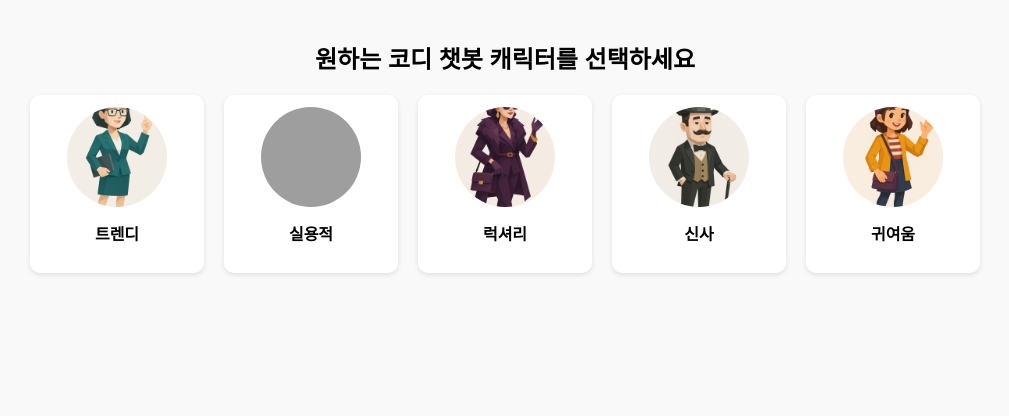
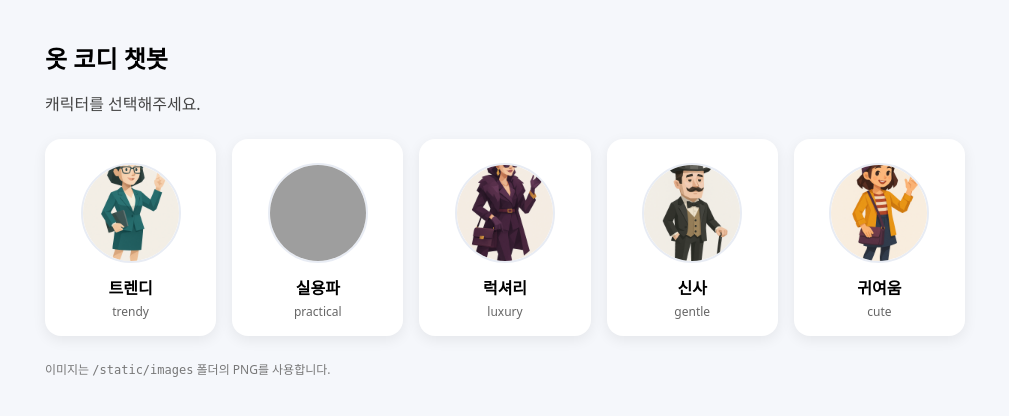
Before and after one commit to hjh-0917/weather_chatbot, a Flask app: page / in a window 1280 px wide. Shown: the top 416 px of the page, without its empty margins (135-1144 px from the left). Run offline with Flask 3, Linux system fonts and the light colour scheme; grey boxes are pictures that could not be loaded.

Commit message:
JSON 기반 추천(캐릭터/성별/나이/날씨/피부톤/체형) 반영 및 UI 업데이트

```diff
--- a/app.py
+++ b/app.py
@@ -1,104 +1,314 @@
-from flask import Flask, render_template, request, session, jsonify
 import os
 import json
+from pathlib import Path
+from flask import Flask, render_template, request, session, jsonify
 import requests
 
 app = Flask(__name__)
-app.secret_key = "your_secret_key"
 
-# 캐릭터 설정
-characters = {
+# 세션용 시크릿키
+app.secret_key = os.environ.get("SECRET_KEY", "dev-secret")
+
+# OpenWeatherMap
+OPENWEATHER_API_KEY = os.environ.get("OPENWEATHER_API_KEY", "").strip()
+
+# 한글 도시명 → 영문 도시명 (없으면 입력값 그대로 시도)
+KOR_TO_ENG_CITY = {
+    "서울": "Seoul", "부산": "Busan", "대구": "Daegu", "인천": "Incheon",
+    "광주": "Gwangju", "대전": "Daejeon", "울산": "Ulsan", "세종": "Sejong",
+    "경기": "Gyeonggi-do", "강원": "Gangwon-do", "충북": "Chungcheongbuk-do",
+    "충남": "Chungcheongnam-do", "전북": "Jeollabuk-do", "전남": "Jeollanam-do",
+    "경북": "Gyeongsangbuk-do", "경남": "Gyeongsangnam-do", "제주": "Jeju"
+}
+
+# 캐릭터 표기
+PERSONA_LABEL = {
     "trendy": "트렌디",
-    "practical": "실용적",
+    "practical": "실용파",
     "luxury": "럭셔리",
     "gentle": "신사",
     "cute": "귀여움"
 }
 
-# ✅ 날씨 API
-API_KEY = os.environ.get("OPENWEATHER_API_KEY")
+# 캐릭터 이미지 파일명
+PERSONA_IMAGE = {
+    "trendy": "trendy.png",
+    "practical": "practical.png",
+    "luxury": "luxury.png",
+    "gentle": "gentle.png",
+    "cute": "cute.png"
+}
 
-def get_weather_condition(city):
-    url = f"http://api.openweathermap.org/data/2.5/weather?q={city}&appid={API_KEY}&units=metric&lang=kr"
-    response = requests.get(url)
-    if response.status_code != 200:
+# JSON 데이터 루트 경로
+JSON_ROOT = Path(__file__).parent / "JSON"
+
+# 대화 진행 단계 정의
+STEPS = ["location", "gender", "age", "skin_tone", "body_shape"]
+
+def normalize_gender(text: str) -> str:
+    t = text.strip().lower()
+    if t in ["남", "남자", "male", "m", "boy"]:
+        return "male"
+    if t in ["여", "여자", "female", "f", "girl"]:
+        return "female"
+    return ""
+
+def age_to_label_and_dir(age: int, gender: str):
+    """
+    나이 → JSON 디렉터리/라벨 매핑
+    - 10~19 : teen_{gender} / "10대"
+    - 20~29 : twenties_{gender} / "20대"
+    - 그 외  : 가장 가까운(20대)로 폴백
+    """
+    if age <= 19:
+        return f"teen_{gender}", "10대"
+    if 20 <= age <= 29:
+        return f"twenties_{gender}", "20대"
+    # 폴백 (현재 teen, twenties만 있다고 했으니 20대로 통일)
+    return f"twenties_{gender}", "20대"
+
+def temp_to_category(temp_c: float) -> str:
+    """기온 → '더움'/'선선'/'추움' 구간화"""
+    if temp_c >= 24:
+        return "더움"
+    if temp_c >= 15:
+        return "선선"
+    return "추움"
+
+def get_weather(city_kor: str):
+    """
+    현재 기온/설명 가져오기. 실패시 (None, None) 반환
+    """
+    # 도시 영문화 (없으면 원문 그대로 시도)
+    city_query = KOR_TO_ENG_CITY.get(city_kor.strip(), city_kor.strip())
+    if not OPENWEATHER_API_KEY:
+        return None, None
+
+    try:
+        url = (
+            f"https://api.openweathermap.org/data/2.5/weather"
+            f"?q={city_query}&appid={OPENWEATHER_API_KEY}&units=metric&lang=kr"
+        )
+        r = requests.get(url, timeout=8)
+        data = r.json()
+        if r.status_code == 200 and "main" in data:
+            temp = float(data["main"]["temp"])
+            desc = data["weather"][0]["description"]
+            return temp, desc
+    except Exception:
+        pass
+    return None, None
+
+def safe_pick(d: dict, key: str):
+    """
+    d[key]가 없으면 가능한 첫 번째 값을 폴백으로 반환 (딕셔너리면 첫 키로 내려감)
+    """
+    if isinstance(d, dict):
+        if key in d:
+            return d[key]
+        # 폴백: 첫 번째 항목
+        if d:
+            first_key = next(iter(d.keys()))
+            return d[first_key]
+    return None
+
+def load_outfit(persona: str, gender_norm: str, age_label: str, weather_cat: str, skin: str, body: str):
+    """
+    JSON 구조: {persona: {gender: {age_label: {weather_cat: {skin: {body: {...}}}}}}}
+    키가 없을 때는 단계적으로 폴백.
+    """
+    # 폴백 키
+    default_skin = "웜톤"
+    default_body = "보통"
+
+    # 파일 경로 결정
+    # 디렉터리는 뷰 함수에서 미리 계산해 넘겨주므로 여기선 전달된 age_label만 사용
+    # 실제 파일은 persona.json (예: trendy.json)
+    return {
+        "resolver": lambda p: p  # 자리표시자 (아래에서 교체)
+    }
+
+def pick_from_json(json_path: Path, persona: str, gender_norm: str, age_label: str,
+                   weather_cat: str, skin: str, body: str):
+    """
+    실제 JSON에서 탐색 + 폴백
+    """
+    default_skin = "웜톤"
+    default_body = "보통"
+
+    if not json_path.exists():
         return None
-    data = response.json()
-    temp = data['main']['temp']
-    if temp >= 23:
-        return "더움"
-    elif 10 <= temp < 23:
-        return "선선"
-    else:
-        return "추움"
 
-# ✅ 캐릭터 선택 페이지
-@app.route("/")
+    try:
+        with json_path.open("r", encoding="utf-8") as f:
+            data = json.load(f)
+    except Exception:
+        return None
+
+    # 단계별 안전 탐색
+    node = safe_pick(data, persona)
+    node = safe_pick(node, gender_norm)
+    node = safe_pick(node, age_label)
+    node = safe_pick(node, weather_cat)
+
+    # 스킨 톤
+    node_skin = safe_pick(node, skin)
+    if node_skin is None:
+        node_skin = safe_pick(node, default_skin)
+
+    # 체형
+    outfit = safe_pick(node_skin, body)
+    if outfit is None:
+        outfit = safe_pick(node_skin, default_body)
+
+    # outfit 예: {"상의": "...", "하의": "...", "신발": "...", "액세서리": "..."}
+    if isinstance(outfit, dict):
+        return outfit
+    return None
+
+@app.route("/", methods=["GET"])
 def select():
-    return render_template("chat_select.html", characters=characters)
+    return render_template(
+        "chat_select.html",
+        persona_label=PERSONA_LABEL,
+        persona_image=PERSONA_IMAGE
+    )
 
-# ✅ 캐릭터 선택 결과 → 챗봇 시작
 @app.route("/start", methods=["POST"])
 def start():
-    character = request.form.get("character")  # ✅ form으로 받기
-    session["character"] = character
-    return render_template("chat.html", character=character, character_label=characters[character])
+    persona = request.form.get("persona", "").strip()
+    if persona not in PERSONA_LABEL:
+        return jsonify({"ok": False, "error": "캐릭터 선택이 올바르지 않습니다."}), 400
 
-# ✅ 챗봇 대화 처리
+    session.clear()
+    session["persona"] = persona
+    session["step"] = 0
+    session["answers"] = {}
+
+    return jsonify({"ok": True})
+
+@app.route("/chat", methods=["GET"])
+def chat_page():
+    persona = session.get("persona", "")
+    label = PERSONA_LABEL.get(persona, persona)
+    image = PERSONA_IMAGE.get(persona, "")
+    return render_template("chat.html", persona=persona, persona_label=label, persona_image=image)
+
 @app.route("/chat", methods=["POST"])
-def chat():
-    data = request.get_json()
-    message = data.get("message", "")
-    character = session.get("character", "trendy")
+def chat_api():
+    # 현재 단계
+    step_idx = session.get("step", 0)
+    answers = session.get("answers", {})
+    persona = session.get("persona", "")
 
-    # 사용자 입력 파싱
-    if "지역:" in message and "성별:" in message and "나이:" in message and "체형:" in message and "피부톤:" in message:
+    user_msg = (request.json or {}).get("message", "").strip()
+
+    # 단계 처리
+    if step_idx == 0:  # 지역
+        if not user_msg:
+            return jsonify({"reply": "어느 지역에 계신가요? (예: 서울, 부산)"})
+        answers["location"] = user_msg
+        session["step"] = 1
+        session["answers"] = answers
+        return jsonify({"reply": "성별을 알려주세요. (남/여)"})
+
+    if step_idx == 1:  # 성별
+        g = normalize_gender(user_msg)
+        if not g:
+            return jsonify({"reply": "성별을 남/여 로 입력해주세요."})
+        answers["gender"] = g
+        session["step"] = 2
+        session["answers"] = answers
+        return jsonify({"reply": "나이를 숫자로 입력해주세요. (예: 17, 22)"})
+
+    if step_idx == 2:  # 나이
         try:
-            parts = dict(item.split(":") for item in message.split(","))
-            city = parts.get("지역").strip()
-            gender = parts.get("성별").strip()
-            age = parts.get("나이").strip()
-            body_type = parts.get("체형").strip()
-            skin_tone = parts.get("피부톤").strip()
-        except:
-            return jsonify({"response": "입력 형식이 올바르지 않아요. 예시: 지역: 서울, 성별: 남자, 나이: 10대, 체형: 마른, 피부톤: 웜톤"})
+            age = int(user_msg)
+            if age <= 0 or age > 120:
+                raise ValueError
+        except Exception:
+            return jsonify({"reply": "나이는 1~120 사이의 숫자로 입력해주세요."})
+        answers["age"] = age
+        session["step"] = 3
+        session["answers"] = answers
+        return jsonify({"reply": "피부 톤을 알려주세요. (웜톤/쿨톤)"})
 
-        # 날씨 가져오기
-        condition = get_weather_condition(city)
-        if not condition:
-            return jsonify({"response": f"{city}의 날씨 정보를 불러올 수 없어요."})
+    if step_idx == 3:  # 피부톤
+        tone = user_msg.replace("톤", "").strip()
+        if tone not in ["웜", "쿨", "웜톤", "쿨톤"]:
+            return jsonify({"reply": "피부 톤은 웜톤/쿨톤 중에서 선택해주세요."})
+        answers["skin_tone"] = "웜톤" if "웜" in tone else "쿨톤"
+        session["step"] = 4
+        session["answers"] = answers
+        return jsonify({"reply": "체형을 알려주세요. (마른/보통/통통/역삼각형)"})
 
-        # JSON 파일 경로 구성
-        folder = None
-        if "10" in age:
-            folder = f"teen_{'male' if gender == '남자' else 'female'}"
-        elif "20" in age:
-            folder = f"twenties_{'male' if gender == '남자' else 'female'}"
+    if step_idx == 4:  # 체형 → 추천
+        if user_msg not in ["마른", "보통", "통통", "역삼각형"]:
+            return jsonify({"reply": "체형은 마른/보통/통통/역삼각형 중에서 입력해주세요."})
+        answers["body_shape"] = user_msg
 
-        json_path = os.path.join("JSON", folder, f"{character}.json")
-        if not os.path.exists(json_path):
-            return jsonify({"response": "해당 조건에 맞는 코디 정보를 찾을 수 없어요."})
+        # 날씨 조회
+        temp, desc = get_weather(answers["location"])
+        # 날씨 카테고리
+        if temp is not None:
+            weather_cat = temp_to_category(temp)
+        else:
+            # API 키 없음, 실패 등 폴백
+            weather_cat = "선선"
+            desc = "날씨 조회 실패(임시로 선선 적용)"
 
-        with open(json_path, "r", encoding="utf-8") as f:
-            data = json.load(f)
+        # 나이/디렉터리/라벨
+        age_dir, age_label = age_to_label_and_dir(int(answers["age"]), answers["gender"])
 
-        try:
-            coordi = data[character][gender][age][condition][skin_tone][body_type]
-            response_text = (
-                f"👕 상의: {coordi['상의']}\n"
-                f"👖 하의: {coordi['하의']}\n"
-                f"👟 신발: {coordi['신발']}\n"
-                f"🎒 액세서리: {coordi['액세서리']}"
+        # json 파일 경로
+        json_file = JSON_ROOT / age_dir / f"{persona}.json"
+        outfit = pick_from_json(
+            json_file,
+            persona=persona,
+            gender_norm=answers["gender"],
+            age_label=age_label,
+            weather_cat=weather_cat,
+            skin=answers["skin_tone"],
+            body=answers["body_shape"]
+        )
+
+        if not outfit:
+            reply = (
+                f"선택 조합에 대한 코디 데이터를 찾지 못했습니다. "
+                f"(캐릭터: {PERSONA_LABEL.get(persona, persona)}, 성별: {answers['gender']}, "
+                f"나이: {answers['age']}, 날씨: {weather_cat}, 피부톤: {answers['skin_tone']}, 체형: {answers['body_shape']})\n"
+                f"JSON 파일을 확인해주세요."
             )
-        except KeyError:
-            response_text = "조건에 맞는 코디를 찾지 못했어요."
+        else:
+            # 결과 문자열 구성
+            # 도시 표기는 사용자가 입력한 그대로
+            loc = answers["location"]
+            weather_line = f"{loc}의 현재 날씨: {desc if desc else '정보 없음'}"
+            outfit_line = (
+                f"[오늘의 코디]\n"
+                f"- 상의: {outfit.get('상의','')}\n"
+                f"- 하의: {outfit.get('하의','')}\n"
+                f"- 신발: {outfit.get('신발','')}\n"
+                f"- 액세서리: {outfit.get('액세서리','')}"
+            )
+            reply = (
+                f"{weather_line}\n"
+                f"(분류: {weather_cat}, 나이대: {age_label}, 피부톤: {answers['skin_tone']}, 체형: {answers['body_shape']})\n\n"
+                f"{outfit_line}"
+            )
 
-        return jsonify({"response": response_text})
+        # 대화 초기화 옵션 제공
+        session["step"] = 0
+        session["answers"] = {}
+        return jsonify({"reply": reply})
 
-    else:
-        return jsonify({"response": "안녕하세요! 코디 추천을 위해 '지역, 성별, 나이, 체형, 피부톤'을 입력해주세요.\n예시: 지역: 서울, 성별: 남자, 나이: 10대, 체형: 마른, 피부톤: 웜톤"})
+    # 그 외 예외
+    session["step"] = 0
+    session["answers"] = {}
+    return jsonify({"reply": "대화를 다시 시작합니다. 어느 지역에 계신가요? (예: 서울, 부산)"})
 
-# ✅ Render 배포용
+
+# Render 배포용 (개발용 서버도 지원)
 if __name__ == "__main__":
     port = int(os.environ.get("PORT", 5000))
-    app.run(host="0.0.0.0", port=port)
+    app.run(host="0.0.0.0", port=port, debug=True)
--- a/templates/chat_select.html
+++ b/templates/chat_select.html
@@ -1,71 +1,62 @@
-<!DOCTYPE html>
+<!doctype html>
 <html lang="ko">
 <head>
-  <meta charset="UTF-8">
+  <meta charset="utf-8">
   <title>캐릭터 선택</title>
+  <meta name="viewport" content="width=device-width, initial-scale=1">
   <style>
-    body {
-      font-family: Arial, sans-serif;
-      text-align: center;
-      background-color: #f9f9f9;
-      margin: 0;
-      padding: 20px;
-    }
-    h2 {
-      margin-bottom: 20px;
-    }
-    .characters {
-      display: flex;
-      justify-content: center;
-      gap: 20px;
-      flex-wrap: wrap;
-    }
-    .character {
-      width: 150px;
-      cursor: pointer;
-      border: 2px solid transparent;
-      border-radius: 10px;
-      padding: 10px;
-      transition: 0.3s;
-      background: #fff;
-      box-shadow: 0 2px 5px rgba(0,0,0,0.1);
-    }
-    .character:hover {
-      border: 2px solid #007bff;
-      transform: translateY(-5px);
-    }
-    .character img {
-      width: 100px;
-      height: 100px;
-      border-radius: 50%;
-      object-fit: cover;
-    }
-    .character p {
-      margin-top: 10px;
-      font-weight: bold;
-    }
+    body { font-family: system-ui, -apple-system, Segoe UI, Roboto, sans-serif; background:#f5f7fb; margin:0; }
+    .wrap { max-width: 920px; margin: 40px auto; padding: 0 16px; }
+    h1 { font-size: 24px; font-weight: 700; margin: 0 0 16px; }
+    p  { color:#444; margin: 0 0 24px; }
+    .grid { display: grid; grid-template-columns: repeat(auto-fill, minmax(160px, 1fr)); gap: 16px; }
+    .card { background:#fff; border-radius: 16px; padding: 16px; box-shadow: 0 4px 14px rgba(0,0,0,0.07); cursor: pointer; text-align:center; transition: transform .12s ease, box-shadow .12s ease; }
+    .card:hover { transform: translateY(-2px); box-shadow: 0 6px 18px rgba(0,0,0,0.1); }
+    .avatar { width: 96px; height: 96px; border-radius: 9999px; object-fit: cover; display:block; margin: 8px auto 12px; border: 2px solid #e8ecf4; }
+    .name { font-weight: 700; }
+    .sub { color:#666; font-size: 12px; margin-top: 4px; }
+    .foot { margin-top: 24px; color:#777; font-size: 12px; }
   </style>
 </head>
 <body>
-  <h2>원하는 코디 챗봇 캐릭터를 선택하세요</h2>
-  <div class="characters">
-    {% for key, label in characters.items() %}
-      <div class="character" onclick="selectCharacter('{{ key }}')">
-        <img src="{{ url_for('static', filename='images/' + key + '.png') }}" alt="{{ label }}">
-        <p>{{ label }}</p>
+  <div class="wrap">
+    <h1>옷 코디 챗봇</h1>
+    <p>캐릭터를 선택해주세요.</p>
+
+    <div class="grid" id="personaGrid">
+      {% for key, label in persona_label.items() %}
+      <div class="card" data-persona="{{ key }}">
+        <img class="avatar" src="{{ url_for('static', filename='images/' + persona_image[key]) }}" alt="{{ label }}">
+        <div class="name">{{ label }}</div>
+        <div class="sub">{{ key }}</div>
       </div>
-    {% endfor %}
+      {% endfor %}
+    </div>
+
+    <div class="foot">이미지는 <code>/static/images</code> 폴더의 PNG를 사용합니다.</div>
   </div>
 
-  <form id="select-form" method="POST" action="/start" style="display:none;">
-    <input type="hidden" name="character" id="character-input">
+  <form id="startForm" method="post" action="/start" style="display:none;">
+    <input type="hidden" name="persona" id="personaInput">
   </form>
 
   <script>
-    function selectCharacter(character) {
-      document.getElementById("character-input").value = character;
-      document.getElementById("select-form").submit();
-    }
+    document.querySelectorAll(".card").forEach(card => {
+      card.addEventListener("click", async () => {
+        const persona = card.getAttribute("data-persona");
+        const form = document.getElementById("startForm");
+        document.getElementById("personaInput").value = persona;
+
+        const formData = new FormData(form);
+        const res = await fetch("/start", { method: "POST", body: formData });
+        const data = await res.json();
+        if (data.ok) {
+          window.location.href = "/chat";
+        } else {
+          alert(data.error || "시작에 실패했습니다.");
+        }
+      });
+    });
   </script>
 </body>
 </html>
```
Also changed, not shown: templates/chat.html (+77 -49 lines).
